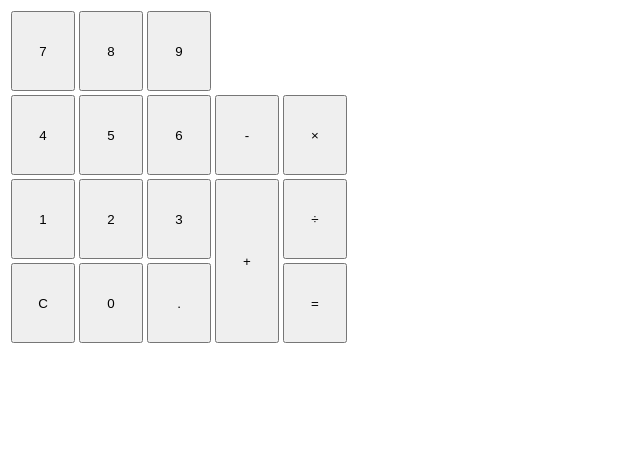
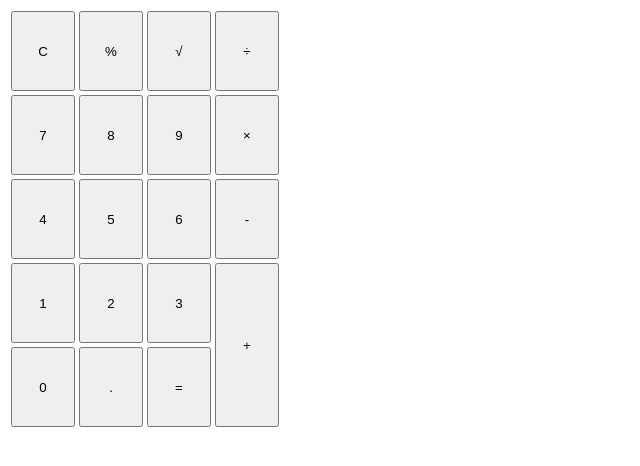
Before and after one commit to yasu828/calculator, a Vue app: page / in a window 1280 px wide. Shown: the top 466 px of the page, without its empty margins (0-640 px from the left). Built offline with nearby package versions, Linux system fonts and the light colour scheme.

Commit message:
ボタンの仮配置

```diff
--- a/src/App.vue
+++ b/src/App.vue
@@ -1,4 +1,5 @@
 <template>
+  <div id="app">
     <table>
       <template v-for="(btnRow, y) in btnNumber">
         <tr :key="y">
@@ -22,6 +23,7 @@
         </tr>
       </template>
     </table>
+  </div>
 </template>
 
 <script>
@@ -31,11 +33,12 @@ export default {
 
     return{
       btnNumber:[
-        ['7', '8', '9'],
-        ['4', '5', '6', '-', '×'],
-        ['1', '2', '3', '+', '÷'],
-        ['C', '0', '.', '='],
-      ]
+        ['C', '%', '√', '÷'],
+        ['7', '8', '9', '×'],
+        ['4', '5', '6', '-'],
+        ['1', '2', '3', '+'],
+        ['0', '.', '='],
+      ],
     }
   },
 }
```
Lines whose indentation alone changed are shown as unchanged.
